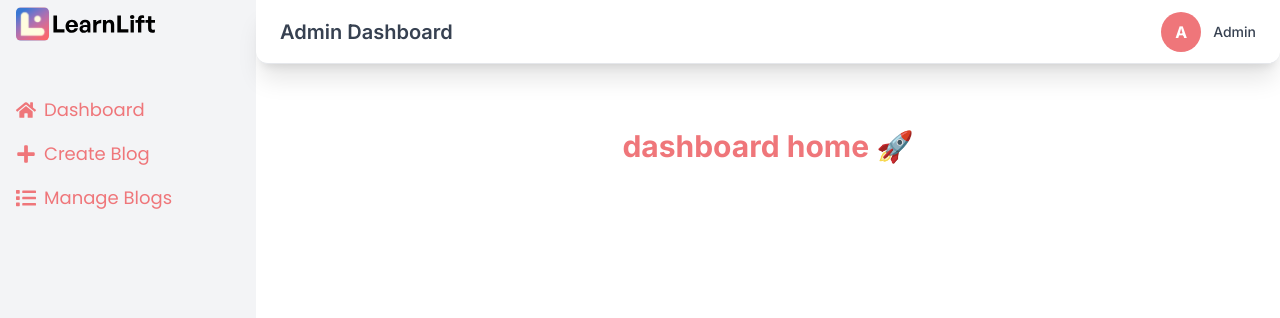
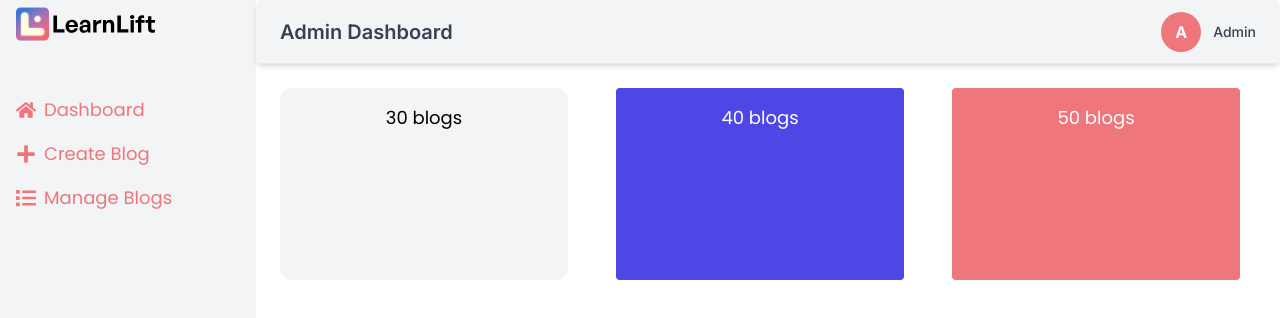
Before and after one commit to emmygrammy/blog-frontend, a React (Vite) app: page /dashboard in a window 1280 px wide. Shown: the top 318 px of the page. Built offline with nearby package versions, Linux system fonts and the light colour scheme; no server answers.

Commit message:
Blog-frontend

```diff
--- a/src/components/TopBar.jsx
+++ b/src/components/TopBar.jsx
@@ -2,7 +2,7 @@ function Topbar() {
   const adminEmail = localStorage.getItem("adminEmail")
 
   return (
-    <div className="bg-white h-16 shadow-xl border-b px-6 flex items-center justify-between rounded-md">
+    <div className="bg-gray-100 h-16 shadow-md border-b px-6 flex items-center justify-between rounded-sm">
 
       <h1 className="text-xl font-semibold text-gray-700">
         Admin Dashboard
--- a/src/pages/dashboard/DashboardHome.jsx
+++ b/src/pages/dashboard/DashboardHome.jsx
@@ -3,11 +3,26 @@
 function DashboardHome() {
   return (
     <div>
-        <div>
+        <div className="flex float-start gap-12">
 
-      <h1 className="text-3xl font-bold text-sans text-primary mt-10 text-center">
-          dashboard home 🚀
-      </h1>
+          <div className="bg-gray-100 p-4 rounded-xl text-center container w-72 h-48">
+              <h1  className="font-heading text-lg text-black" >
+                 30 blogs
+              </h1>
+          </div>
+
+          <div className="bg-secondary p-4 rounded text-center container w-72 h-48">
+              <h1 className="font-heading text-lg text-white">
+                 40 blogs
+              </h1>
+          </div>
+
+          <div className="bg-primary p-4 rounded text-center container w-72 h-48">
+              <h1  className="font-heading text-lg text-white">
+                 50 blogs
+              </h1>
+          </div>
+
       </div>
     </div>
   )
```
